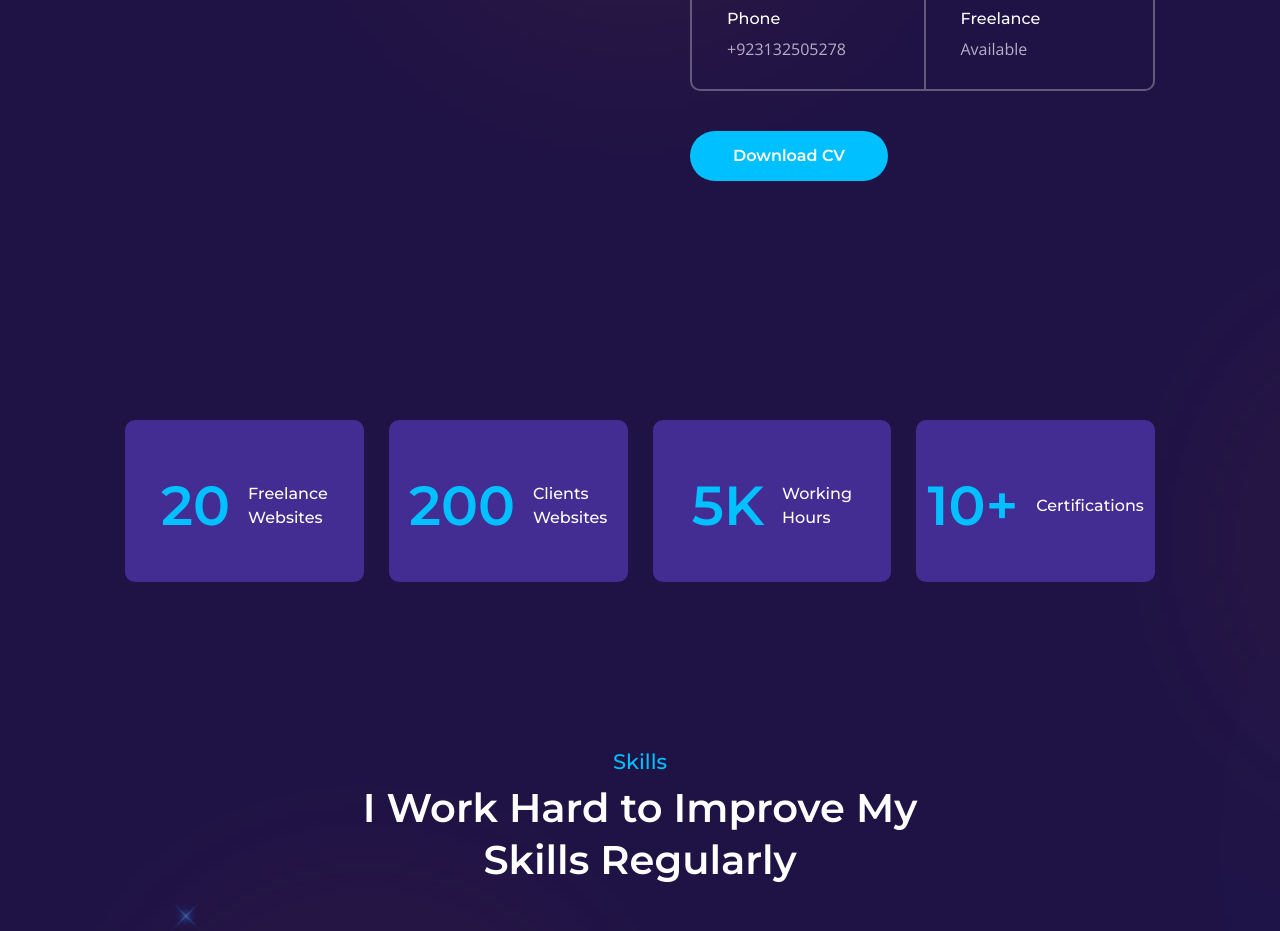
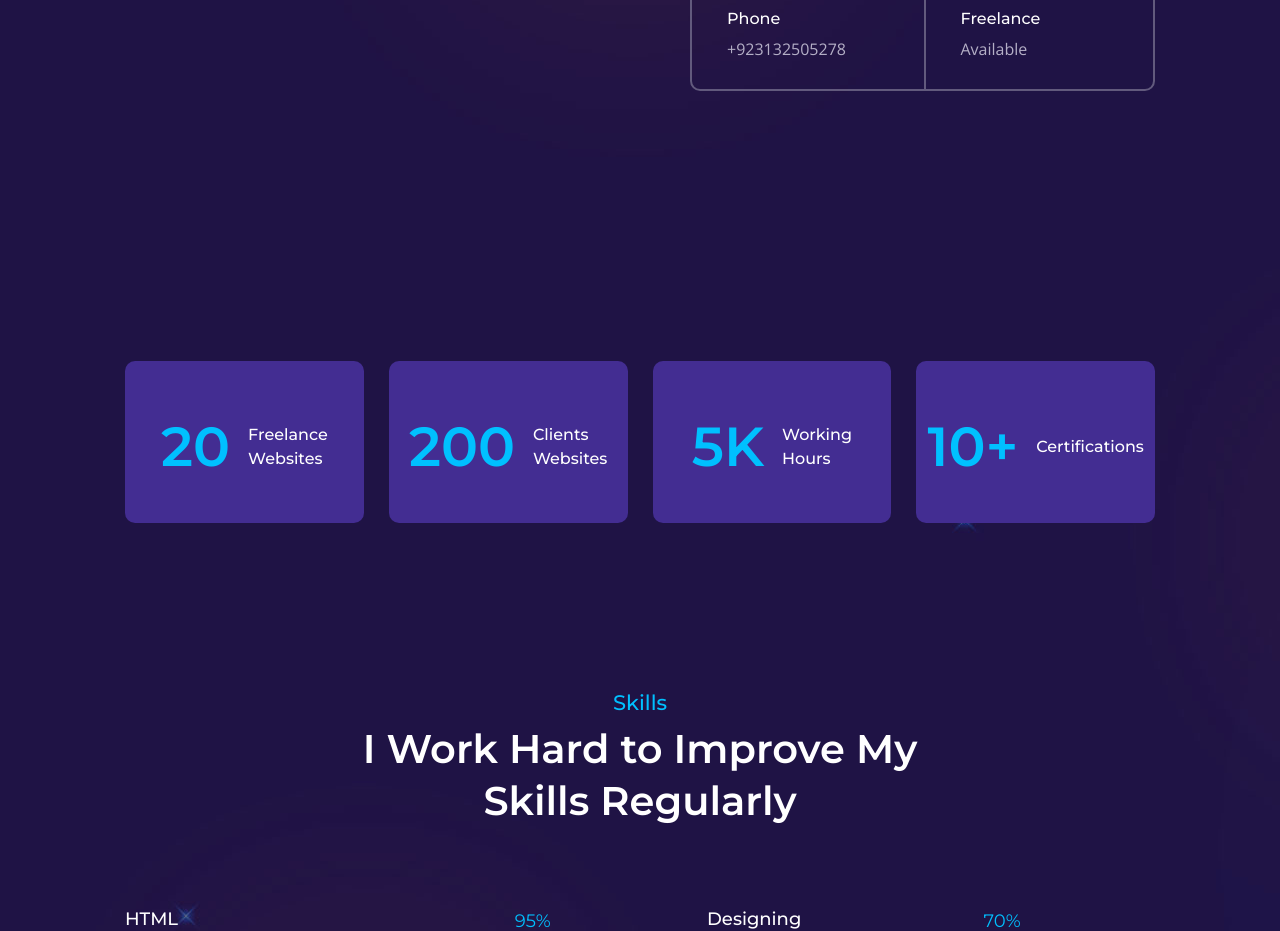
Before and after one commit to SyedRizwanKhan/GithubProjects, a plain HTML site: page rizwan/index.html in a window 1280 px wide. Shown: the part 2035-2966 px from the top of the page. Drawn offline with nearby package versions, Linux system fonts and the light colour scheme; no server answers; a web font is replaced by a local one.

Commit message:
Update index.html

```diff
--- a/rizwan/index.html
+++ b/rizwan/index.html
@@ -253,11 +253,11 @@
                     </li>
                   </ul>
                 </div>
-                <div class="rizwan_tm_button">
+                <!-- <div class="rizwan_tm_button">
                   <a href="img/cv/SyedRizwanKhanResume.pdf" download
                     ><span>Download CV</span></a
                   >
-                </div>
+                </div> -->
               </div>
             </div>
           </div>
```
